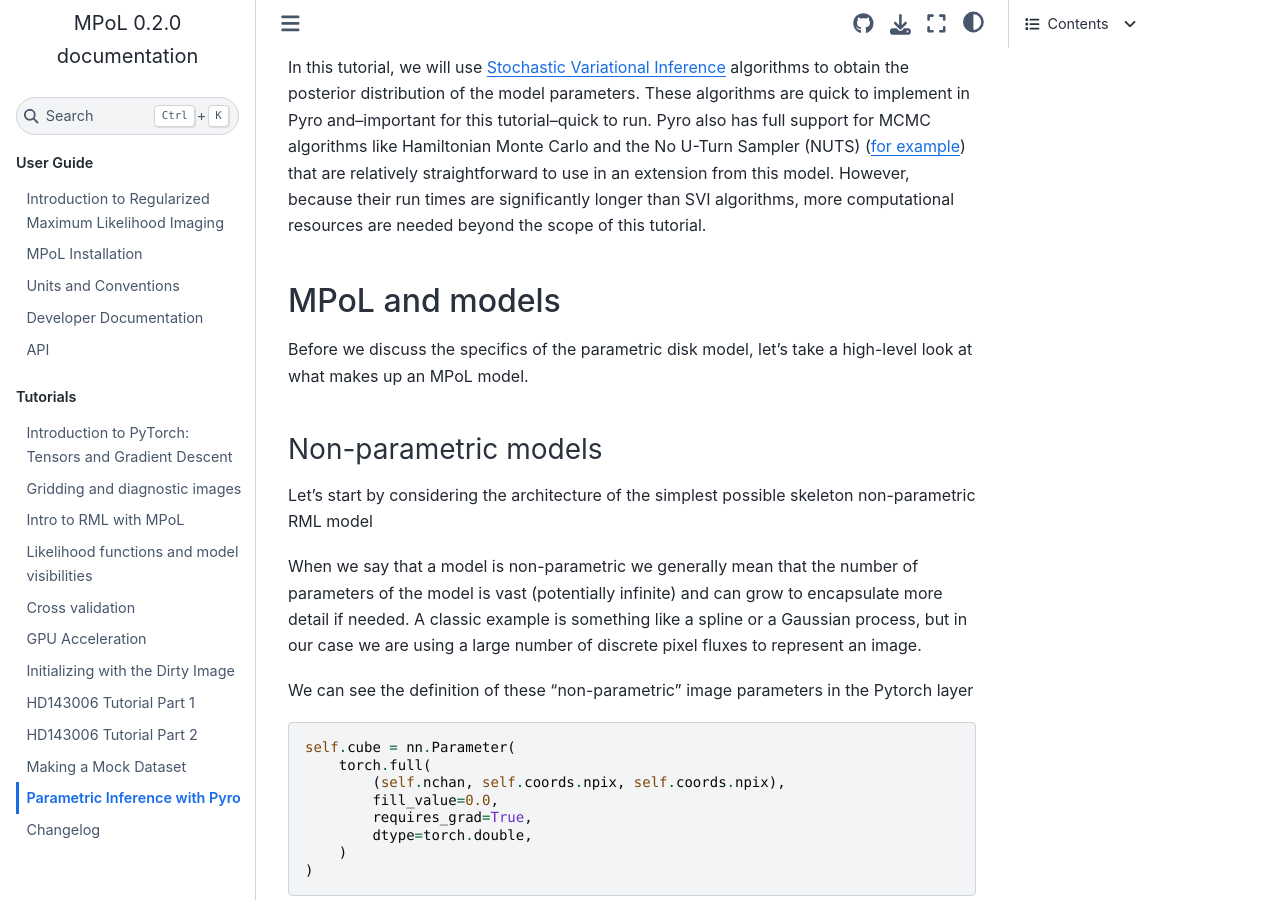
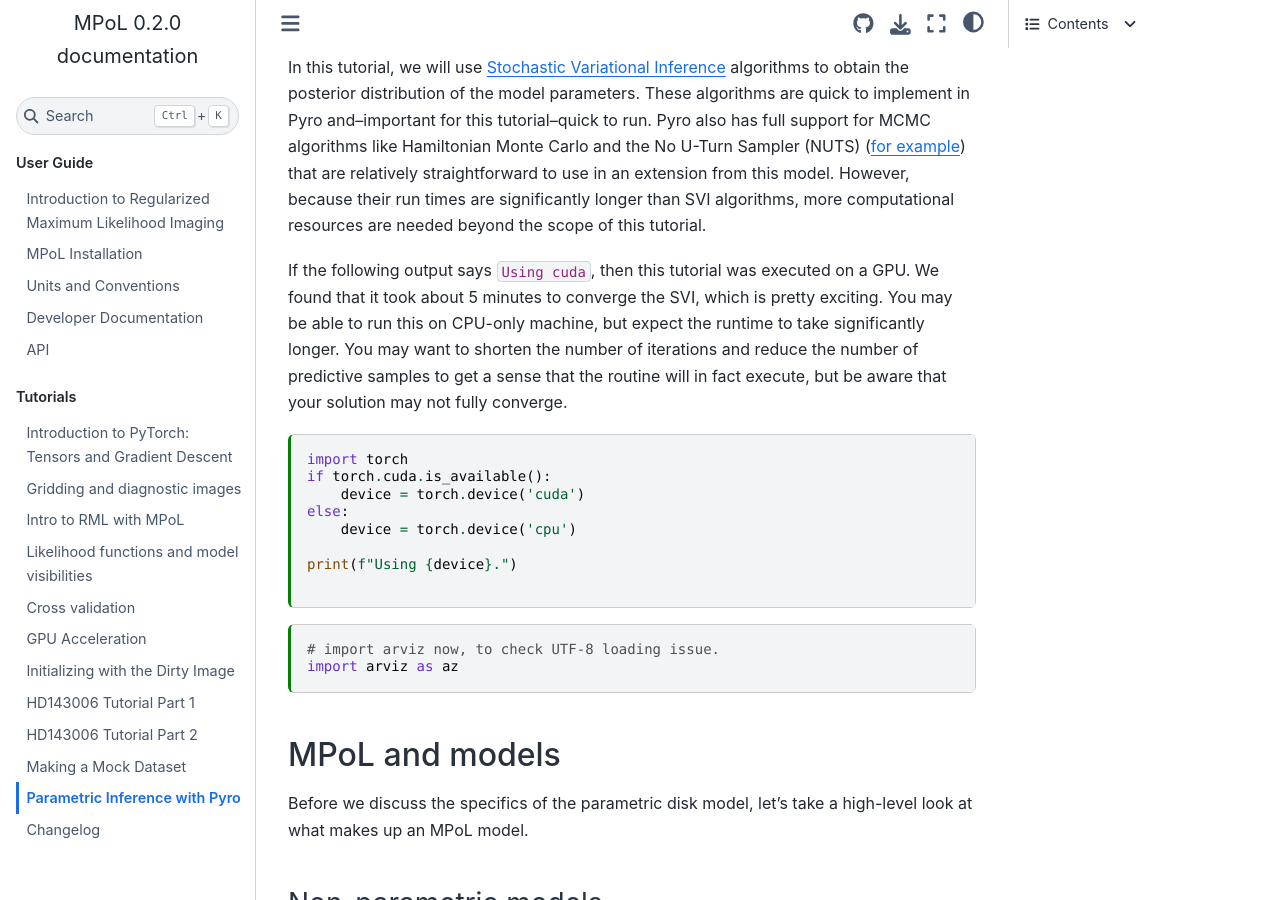
Before and after one commit to MPoL-dev/MPoL, a Sphinx documentation site: the page built from docs/large-tutorials/pyro.md, in a window 1280 px wide and 900 px high, scrolled down 669 px. Built offline with Sphinx 7.4.7 and the Sphinx Book theme 1.1.4, drawn with Linux system fonts in a browser that asks for light colours; some of the changed text lies outside the part shown.

Commit message:
solved SVI problem

````diff
--- a/docs/large-tutorials/pyro.md
+++ b/docs/large-tutorials/pyro.md
@@ -27,7 +27,23 @@
 
 In this tutorial, we will use [Stochastic Variational Inference](http://pyro.ai/examples/svi_part_i.html) algorithms to obtain the posterior distribution of the model parameters. These algorithms are quick to implement in Pyro and--important for this tutorial--quick to run. Pyro also has full support for MCMC algorithms like Hamiltonian Monte Carlo and the No U-Turn Sampler (NUTS) ([for example](http://pyro.ai/examples/bayesian_regression_ii.html#HMC)) that are relatively straightforward to use in an extension from this model. However, because their run times are significantly longer than SVI algorithms, more computational resources are needed beyond the scope of this tutorial.
 
-+++
+If the following output says `Using cuda`, then this tutorial was executed on a GPU. We found that it took about 5 minutes to converge the SVI, which is pretty exciting. You may be able to run this on CPU-only machine, but expect the runtime to take significantly longer. You may want to shorten the number of iterations and reduce the number of predictive samples to get a sense that the routine will in fact execute, but be aware that your solution may not fully converge.
+
+```{code-cell} ipython3
+import torch
+if torch.cuda.is_available():
+    device = torch.device('cuda')
+else:
+    device = torch.device('cpu')
+
+print(f"Using {device}.")
+
+```
+
+```{code-cell} ipython3
+# import arviz now, to check UTF-8 loading issue.
+import arviz as az
+```
 
 ## MPoL and models
 
@@ -574,8 +589,8 @@
 
         # create a NuFFT, but only use it for predicting samples
         # store the uu and vv points we might use
-        self.uu = uu
-        self.vv = vv
+        self.uu = torch.as_tensor(uu, device=device)
+        self.vv = torch.as_tensor(vv, device=device)
         self.nufft = fourier.NuFFT(coords=self.coords, nchan=self.nchan)
 
 
@@ -624,14 +639,9 @@
 
 When visualizing model or residual visibility values, it is often far more useful to work with the loose visibility values produced from the NuFFT. This is because the loose visibilities can be gridded using a weighting scheme like Briggs robust weighting, which can dramatically increase the sensitivity of the resulting image. So that is why our `VisibilityModel` uses a {class}`~mpol.fourier.NuFFT` layer to produce model visibilities when working in a predictive mode but otherwise uses a more efficient {class}`~mpol.fourier.FourierCube` layer to produce model visibilities when working in a likelihood evaluation loop.
 
-Now we'll do a predictive check with the `VisibilityModel` using the same disk values found by Guzmán et al. 2018. We will also place it on the GPU, if the device is available.
+Now we'll do a predictive check with the `VisibilityModel` using the same disk values found by Guzmán et al. 2018. We will also place it on the GPU with the `.to` call, if the device is available.
 
 ```{code-cell} ipython3
-if torch.cuda.is_available():
-    device = torch.device('cuda')
-else:
-    device = torch.device('cpu')
-
 # we will use this object throghout the rest of the tutorial, so we'll just call it 'model'
 model = VisibilityModel(coords=coords, distance=distance, uu=uu, vv=vv, weight=weight, data=data, device=device)
 model.to(device);
@@ -1041,7 +1050,7 @@
 ax.set_ylabel(r"$I_\nu$ [Jy $\mathrm{arcsec}^{-2}$]");
 ```
 
-We see that there is a slightly larger scatter in the draws compared to the `AutoNormal` guide, especially around 40 au. This is because the `AutoMultivariateNormal` guide captured more of the covariance between parameters, resulting in a greater dispersion of draws.
+We see that there is a *slightly* larger scatter in the draws compared to the `AutoNormal` guide, most noticeable around 40 au. This is because the `AutoMultivariateNormal` guide captured more of the covariance between parameters, resulting in a greater dispersion of draws.
 
 Encouragingly, both our image and 1D profile results compare favorably with those found by [Guzmán et al. 2018](https://ui.adsabs.harvard.edu/abs/2018ApJ...869L..48G/abstract) (compare their Figures 2 & 4).
 
````
Also changed, not shown: other parts of docs/large-tutorials/pyro.md (+2 -4 lines).
